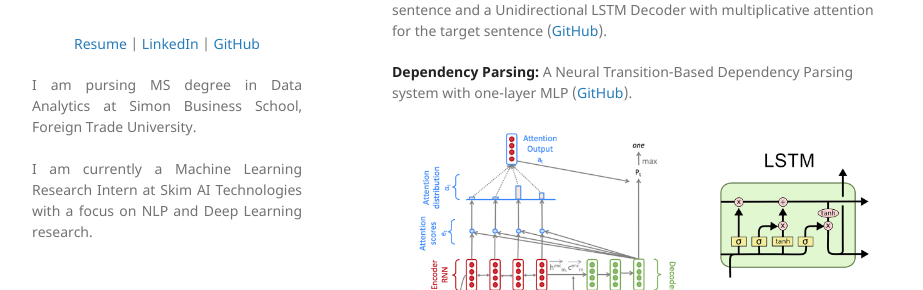
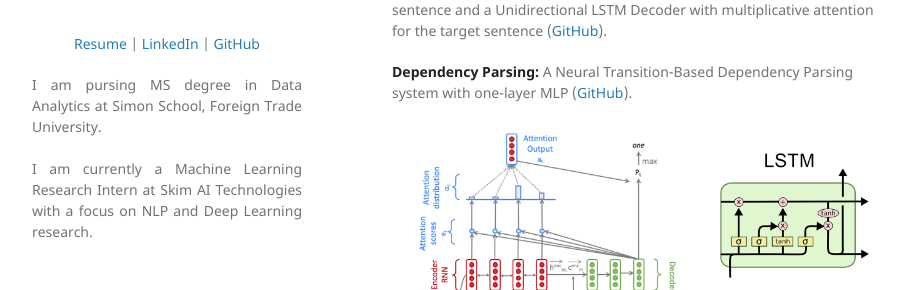
Before and after one commit to jasminechann/jasminechann.github.io, a Jekyll site: the page built from index.md, in a window 1280 px wide. Shown: the part 382-672 px from the top of the page, without its empty margins (178-1101 px from the left). Built offline with Jekyll 4.4.1, drawn with Linux system fonts in a browser that asks for light colours; our own code applies the rules of GitHub Pages for plain Markdown files.

Commit message:
Update _config.yml

```diff
--- a/_config.yml
+++ b/_config.yml
@@ -1,6 +1,6 @@
 title: <p align="center"> Jenny Trang </p>
 
-logo: "/images/picture.jpg"
+logo: "/images/picture.jpg?raw=true"
 
 description:
   <p align="center">
@@ -10,7 +10,7 @@
   </p>
 
   <p align="justify">
-  I am pursing MS degree in Data Analytics at Simon Business School, Foreign Trade University.
+  I am pursing MS degree in Data Analytics at Simon School, Foreign Trade University.
   <br><br>
   I am currently a Machine Learning Research Intern at Skim AI Technologies with a focus on NLP and Deep Learning research.
   <br><br>
```
